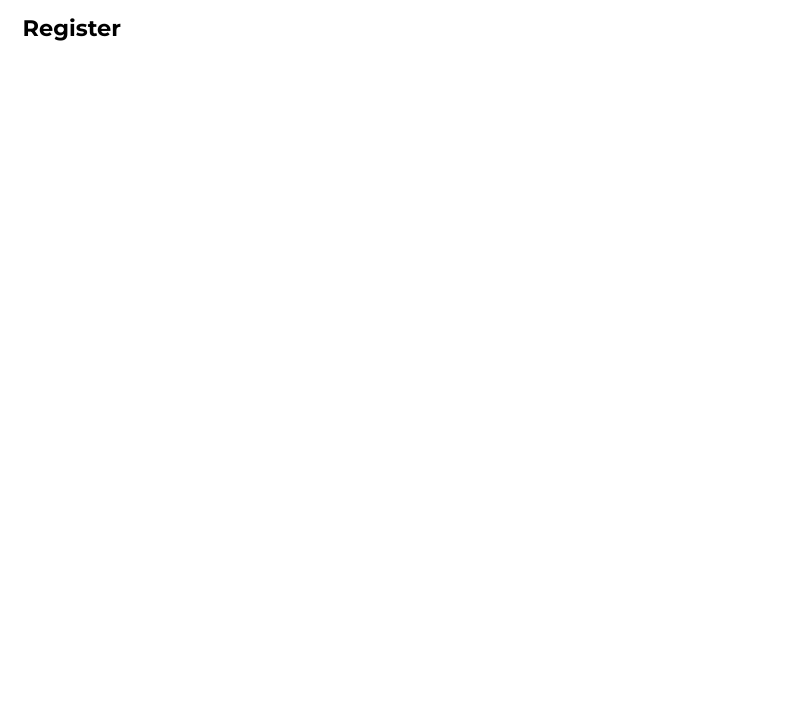
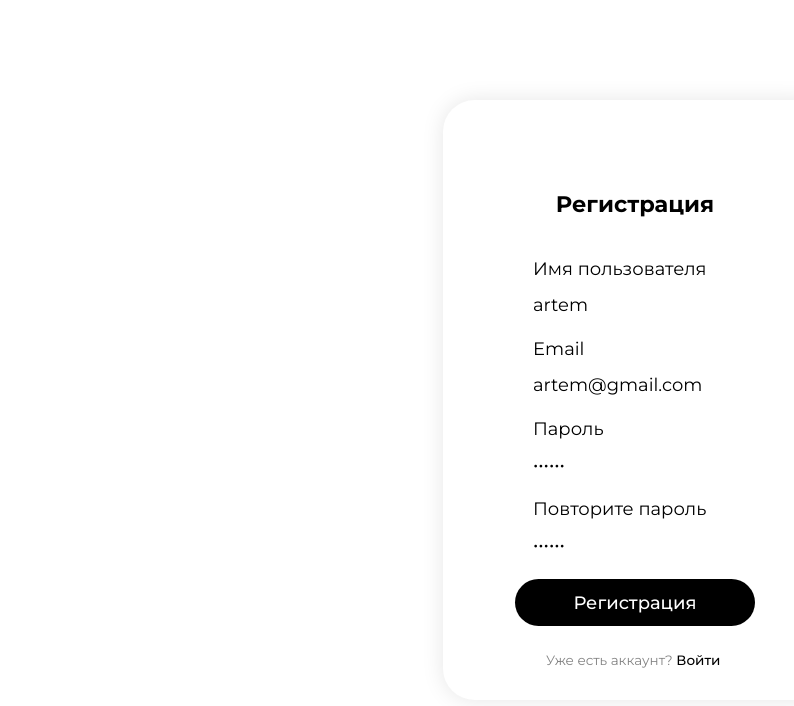
Before and after one commit to ArtemH2004/authorization, a Next.js app: page /register in a window 1280 px wide. Shown: the top 706 px of the page, without its empty margins (0-794 px from the left). Built offline with nearby package versions, Linux system fonts and the light colour scheme.

Commit message:
auth. Register

```diff
--- a/src/app/(auth)/register/page.tsx
+++ b/src/app/(auth)/register/page.tsx
@@ -1,5 +1,103 @@
+"use client";
+import "@/app/(auth)/auth.styles.scss";
+import { DefaultLink } from "@/common/components/ui/a/DefaultLink";
+import { DefaultButton } from "@/common/components/ui/button/DefaultButton";
+import { DefaultInput } from "@/common/components/ui/input/DefaultInput";
+import useInput from "@/common/hooks/useInput";
+import { InputCharLimitsEnum, validators } from "@/common/utils/validators";
+import { useEffect, useState } from "react";
+
 export default function Register() {
-    return (
-        <h1>Register</h1>
-    )
+  const name = useInput("", validators.user_name);
+  const email = useInput("", validators.email);
+  const password = useInput("", validators.password);
+  const rPassword = useInput("", validators.password);
+  const [concError, setConcError] = useState("");
+  const [isPolicy, setIsPolicy] = useState(false);
+
+  const handleSubmit = async (e: React.FormEvent<HTMLFormElement>) => {
+    e.preventDefault();
+    const nameError = name.handleCheck();
+    const emailError = email.handleCheck();
+    const passwordError = password.handleCheck();
+    const rPasswordError = rPassword.handleCheck();
+
+    if (!nameError && !emailError && !passwordError && !rPasswordError) {
+        return;
+    }
+  };
+
+  useEffect(() => {
+    if (password.value === rPassword.value) setConcError("");
+    else setConcError("Пароли не совпадают");
+  }, [rPassword]);
+
+  return (
+    <section className="auth__section">
+      <h1>Регистрация</h1>
+
+      <form className="auth__form" onSubmit={handleSubmit}>
+        <DefaultInput
+          id="user_name"
+          label="Имя пользователя"
+          placeholder="artem"
+          value={name.value}
+          onChange={name.onChange}
+          error={!!name.error}
+          maxLength={InputCharLimitsEnum.USER_NAME}
+          required
+        />
+
+        <DefaultInput
+          id="email"
+          label="Email"
+          type="email"
+          placeholder="artem@gmail.com"
+          value={email.value}
+          onChange={email.onChange}
+          error={!!email.error}
+          maxLength={InputCharLimitsEnum.EMAIL}
+          required
+        />
+
+        <DefaultInput
+          id="password"
+          label="Пароль"
+          type="password"
+          placeholder="••••••"
+          value={password.value}
+          onChange={password.onChange}
+          error={!!password.error}
+          maxLength={InputCharLimitsEnum.PASSWORD}
+          required
+        />
+
+        <DefaultInput
+          id="rPassword"
+          label="Повторите пароль"
+          type="password"
+          placeholder="••••••"
+          value={rPassword.value}
+          onChange={rPassword.onChange}
+          error={!!rPassword.error}
+          maxLength={InputCharLimitsEnum.PASSWORD}
+          required
+        />
+
+        <DefaultButton
+          title="Регистрация"
+          type="submit"
+          disabled={!!email.error || !!password.error}
+        />
+
+        {password.error && (
+          <span className="auth__error">{name.error || email.error || password.error || rPassword.error || concError}</span>
+        )}
+      </form>
+
+      <span className="auth__span">
+        Уже есть аккаунт? <DefaultLink title="Войти" linkTo="/login" />
+      </span>
+    </section>
+  );
 }
```
Also changed, not shown: src/app/(auth)/login/page.tsx (+8 -12 lines).
